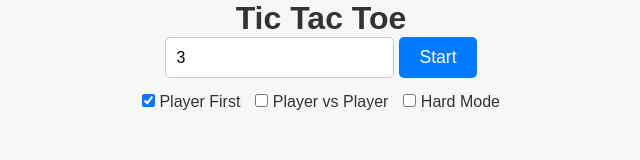
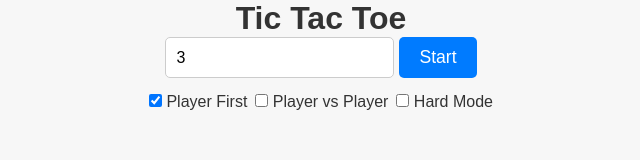
Before and after one commit to MasterAkbariDev/Tic-Tac-Toe, a plain HTML site: page index.html in a window 1280 px wide. Shown: the full height of the page, 319-959 px from the left. Drawn offline with Linux system fonts and the light colour scheme.

Commit message:
refactor: use 8px gap instead of 15px for checkboxes

```diff
--- a/custom.css
+++ b/custom.css
@@ -43,7 +43,7 @@ h1 {
 
 .checkboxes{
   display: flex;
-  gap: 15px;
+  gap: 8px;
 }
 
 .input {
```
